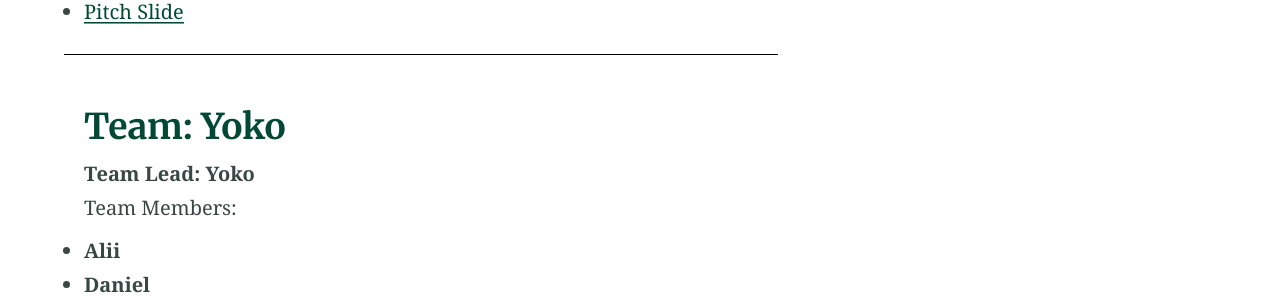
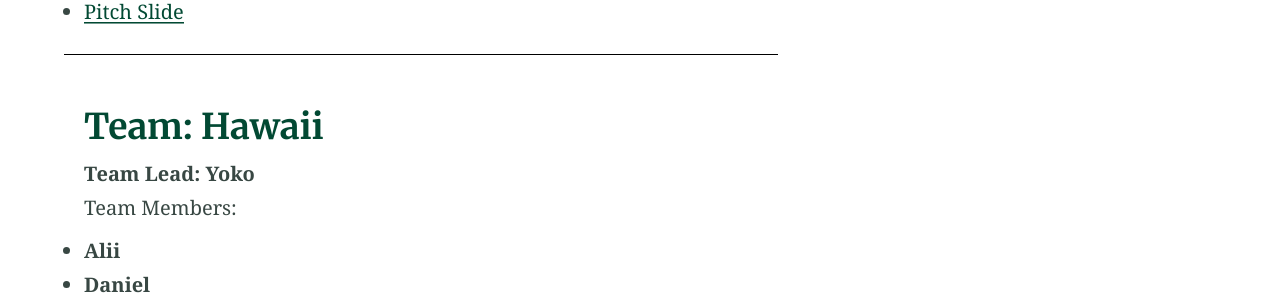
Before and after one commit to IS-GEO/ISGEO-22, a Jekyll site: the page built from teams.md, in a window 1280 px wide. Shown: the part 1103-1403 px from the top of the page. Built offline with Jekyll 4.4.1, drawn with Linux system fonts in a browser that asks for light colours.

Commit message:
changed team name

```diff
--- a/_data/sessions.yml
+++ b/_data/sessions.yml
@@ -8,6 +8,7 @@ sessionics:
   #afternoonsessionics:
   #afternoonsessiontime: "[2pm - 4pm ET]|[1pm - 3pm CT]|[12pm - 2pm MT]|[11am - 1pm PT]"
   #zoomlink:
+
 
 - day: Monday
   date: '8/15/22'
@@ -353,11 +354,11 @@ projectteams:
   #teamgoal:
   #teamgithub:
 
-- teamname: Yoko
+- teamname: Hawaii
   teamlead: Yoko
   teammembers: [Alii, Daniel, Lissa]
   teammiro: https://miro.com/app/board/uXjVPfSM4xE=/?share_link_id=931985949919
-  pitchslide: '/assets/teams/yoko/pitch.pdf'
+  pitchslide: '/assets/teams/hawaii/pitch.pdf'
   #introslide:
   #teamgoal:
   #teamgithub:
```
